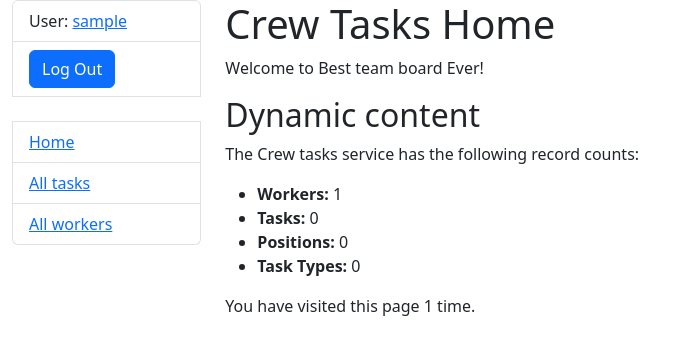
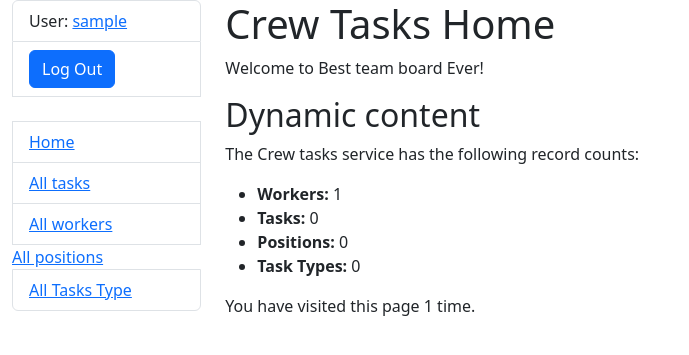
Before and after one commit to AndriiOne/crew-tasks, a Django app: page / in a window 1280 px wide. Shown: the top 355 px of the page, without its empty margins (0-689 px from the left). Run offline with Django 5.2, Linux system fonts and the light colour scheme; the visitor is signed in with stand-in values (Sample User, id 1); data comes from the database, SQL or seed files in the repository; data that the repository does not hold is empty.

Commit message:
Add position and task type links to sidebar

```diff
--- a/templates/includes/sidebar.html
+++ b/templates/includes/sidebar.html
@@ -16,6 +16,6 @@
   <li class="list-group-item"><a href="{% url 'tasks:home' %}">Home</a></li>
   <li class="list-group-item"><a href="{% url 'tasks:task-list' %}">All tasks</a></li>
   <li class="list-group-item"><a href="{% url 'tasks:worker-list' %}">All workers</a></li>
-{#  <li class="list-group-item"><a href="{% url 'tasks:position-list' %}">All positions</a></li>#}
-{#  <li class="list-group-item"><a href="{% url 'tasks:task-type-list' %}">All Tasks Type</a></li>#}
+  <li class="list-group-item-group-item"><a href="{% url 'tasks:position-list' %}">All positions</a></li>
+  <li class="list-group-item"><a href="{% url 'tasks:task-type-list' %}">All Tasks Type</a></li>
 </ul>
```
